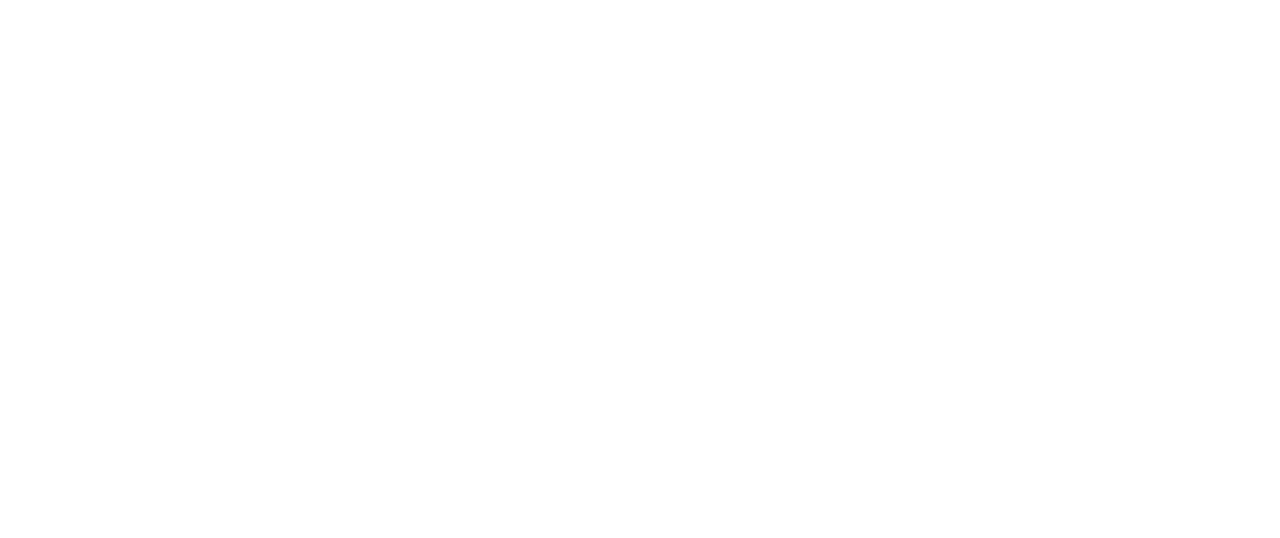
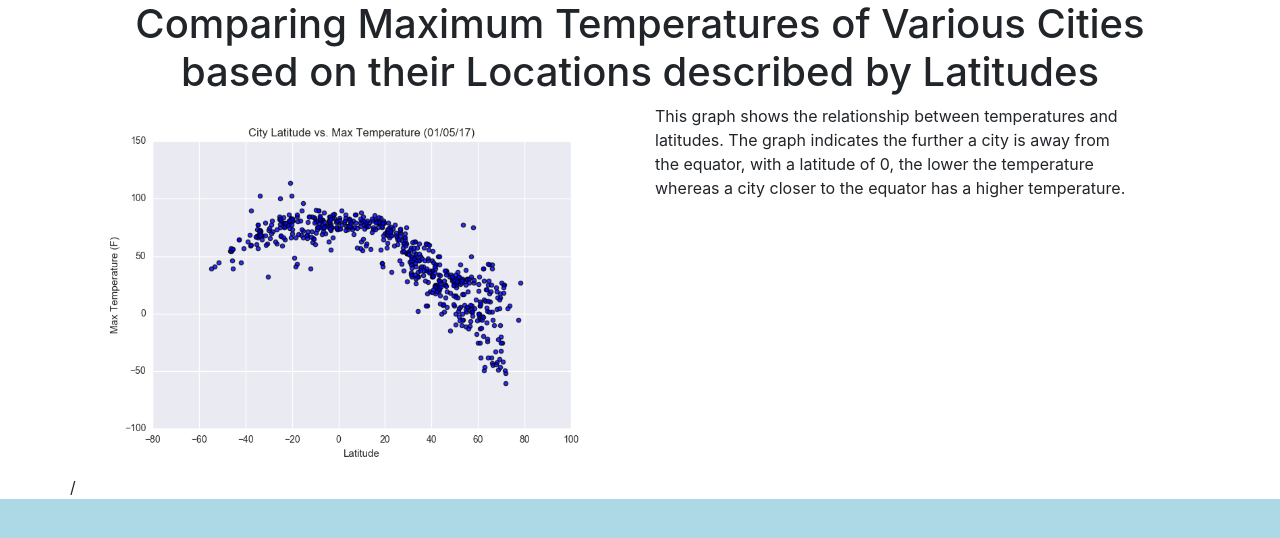
Before and after one commit to marcum531/web-design-challenge, a plain HTML site: page WebVisualizations/Max_Temps.html in a window 1280 px wide. Drawn offline with nearby package versions, Linux system fonts and the light colour scheme.

Commit message:
third upload

```diff
--- a/WebVisualizations/Max_Temps.html
+++ b/WebVisualizations/Max_Temps.html
@@ -3,9 +3,33 @@
 <head>
     <meta charset="UTF-8">
     <meta name="viewport" content="width=device-width, initial-scale=1.0">
-    <title>Document</title>
+    <title>Maximum Temperatures</title>
+    <link rel="stylesheet" href="https://stackpath.bootstrapcdn.com/bootstrap/4.3.1/css/bootstrap.min.css" integrity="sha384-ggOyR0iXCbMQv3Xipma34MD+dH/1fQ784/j6cY/iJTQUOhcWr7x9JvoRxT2MZw1T" crossorigin="anonymous">
+    <link rel="stylesheet" href="styles.css">
+
 </head>
+
 <body>
+    <div class="container">
+        <div class="row">
+            <div class="col-md-12">
+                <h1 class="text-center">Comparing Maximum Temperatures of Various Cities<br>
+                     based on their Locations described by Latitudes
+                </h1>
+            </div>
 
+            <div class="col-md-6">
+                <img src="Fig1.png" style="width:100%" style="height:100%">
+            </div>
+
+            <div class="col-md-6">
+                <p3 class="text-center">This graph shows the relationship between temperatures and <br>
+                    latitudes.  The graph indicates the further a city is away from <br>
+                    the equator, with a latitude of 0, the lower the temperature <br>
+                    whereas a city closer to the equator has a higher temperature.
+                </p3>
+            </div>/
+        </div>
+    </div>
 </body>
 </html>
```
Also changed, not shown: WebVisualizations/styles.css (line endings or trailing spaces).
